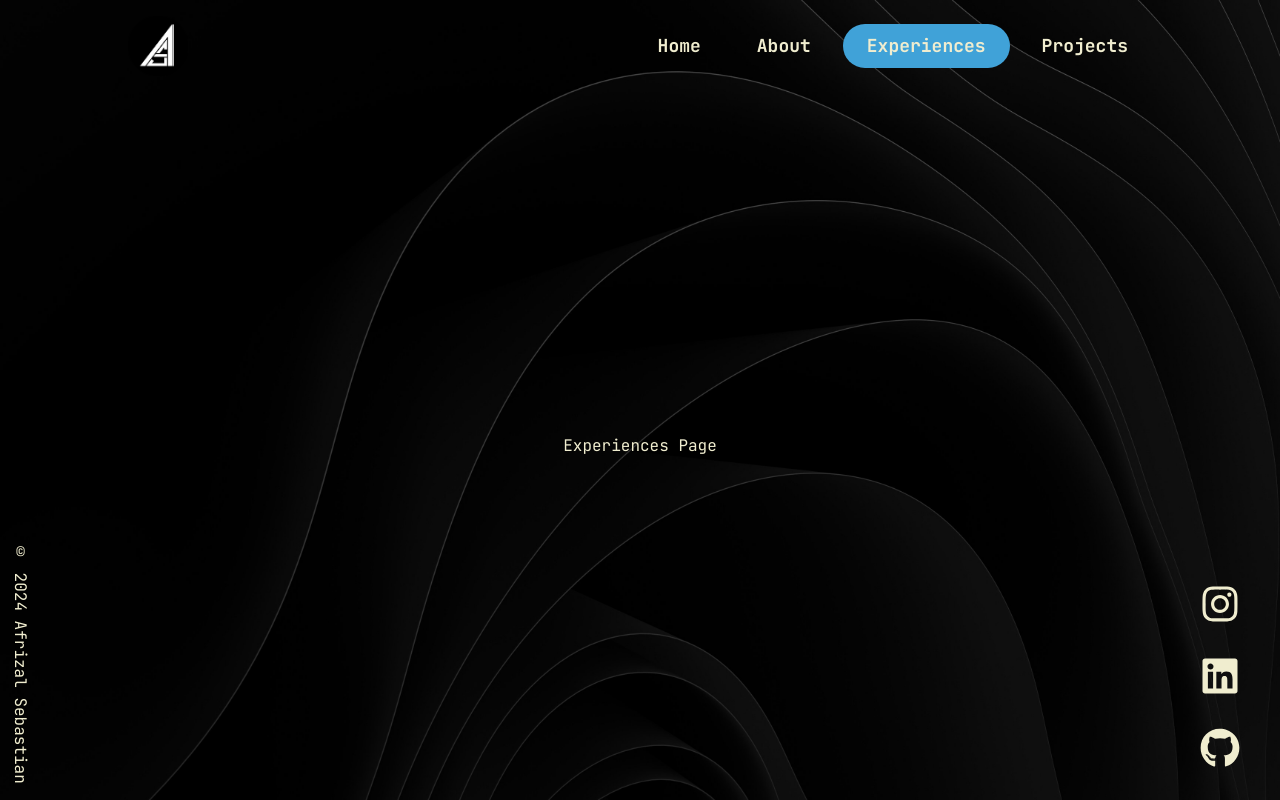
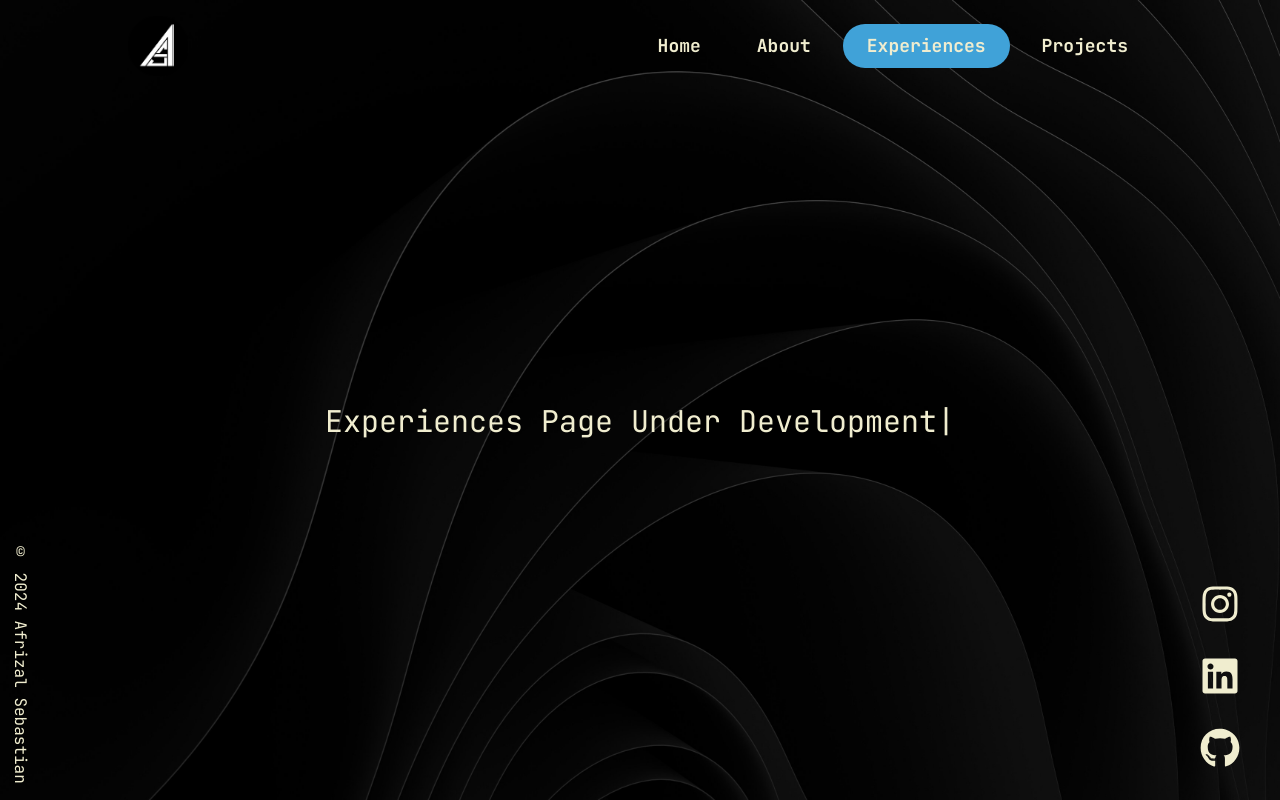
Before and after one commit to afrizalsebastian/personal-web, a React (Vite) app: page /experiences in a window 1280 px wide. Built offline with nearby package versions, Linux system fonts and the light colour scheme.

Commit message:
feat: safe and warning page

```diff
--- a/src/pages/ExperiencesPage.jsx
+++ b/src/pages/ExperiencesPage.jsx
@@ -1,10 +1,14 @@
 import PageTitle from '@components/PageTitle/PageTitle';
+import { TypeAnimation } from 'react-type-animation';
 
 export default function ExperiencesPage() {
   return (
     <div>
       <PageTitle title='Experiences | Afrizal Sebastian' />
-      <div>Experiences Page</div>
+      <div className='text-3xl'>
+        <TypeAnimation sequence={['Experiences Page Under Development', 5000, 'Thank You!', 2000]} repeat={Infinity} />{' '}
+      </div>
+      <div className='h-[50px]'></div>
     </div>
   );
 }
--- a/src/pages/NotFoundPage.jsx
+++ b/src/pages/NotFoundPage.jsx
@@ -1,8 +1,18 @@
+import notfound from '@assets/404.png';
+import PageTitle from '@components/PageTitle/PageTitle';
+import { motion } from 'framer-motion';
+
 export default function NotFoundPage() {
   return (
     <div>
       <PageTitle title='Not Found | Afrizal Sebastian' />
-      <div>404 Not Found</div>
+      <motion.img
+        animate={{ rotate: [2, -2], y: [10, 0] }}
+        transition={{ duration: 2, repeat: Infinity, repeatType: 'reverse', ease: 'easeInOut' }}
+        src={notfound}
+        alt='404 Not Found'
+      />
+      <div className='h-[50px]'></div>
     </div>
   );
 }
--- a/src/pages/ProjectsPage.jsx
+++ b/src/pages/ProjectsPage.jsx
@@ -1,10 +1,14 @@
-import PageTitle from "@components/PageTitle/PageTitle";
+import PageTitle from '@components/PageTitle/PageTitle';
+import { TypeAnimation } from 'react-type-animation';
 
 export default function ProjectsPage() {
   return (
     <div>
       <PageTitle title='Projects | Afrizal Sebastian' />
-      <div>Projects Page</div>
+      <div className='text-3xl'>
+        <TypeAnimation sequence={['Projects Page Under Development', 5000, 'Thank You!', 2000]} repeat={Infinity} />{' '}
+      </div>
+      <div className='h-[50px]'></div>
     </div>
   );
 }
```
Also changed, not shown: src/assets/404.png (added).
